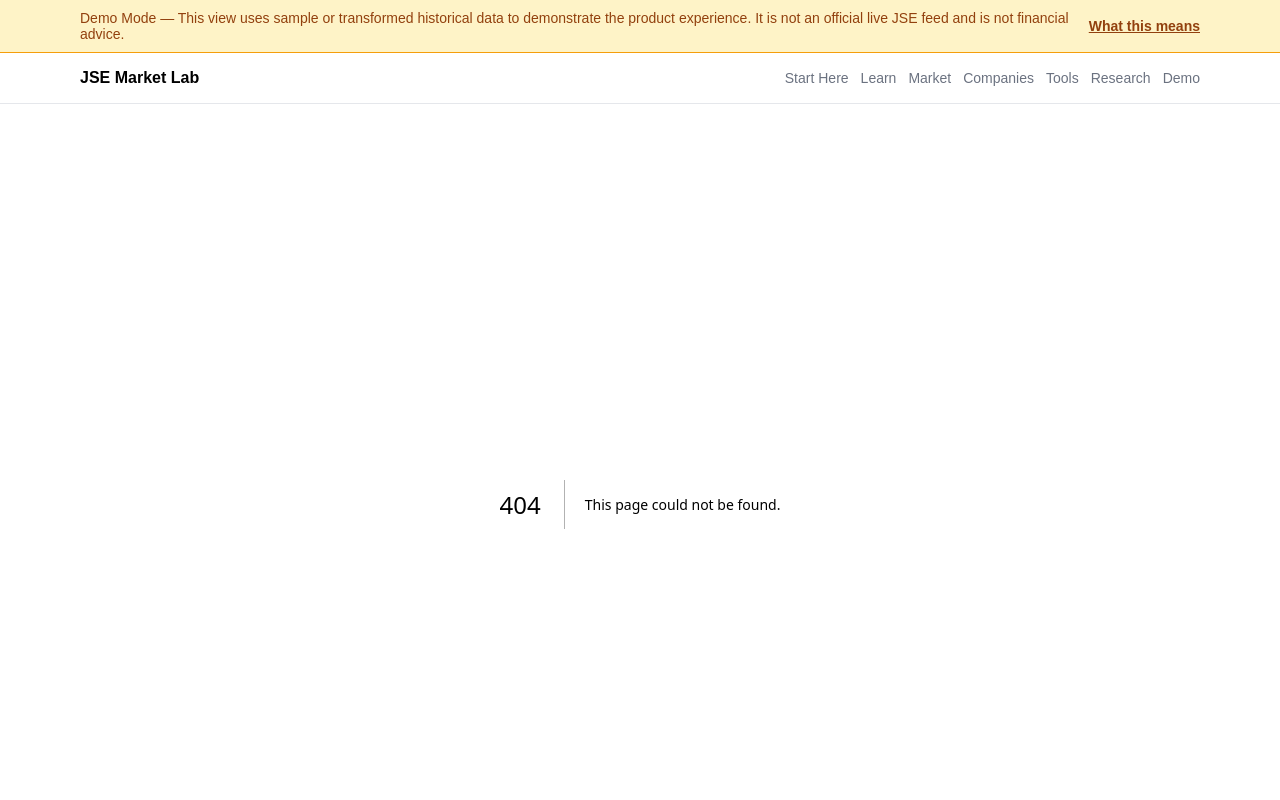
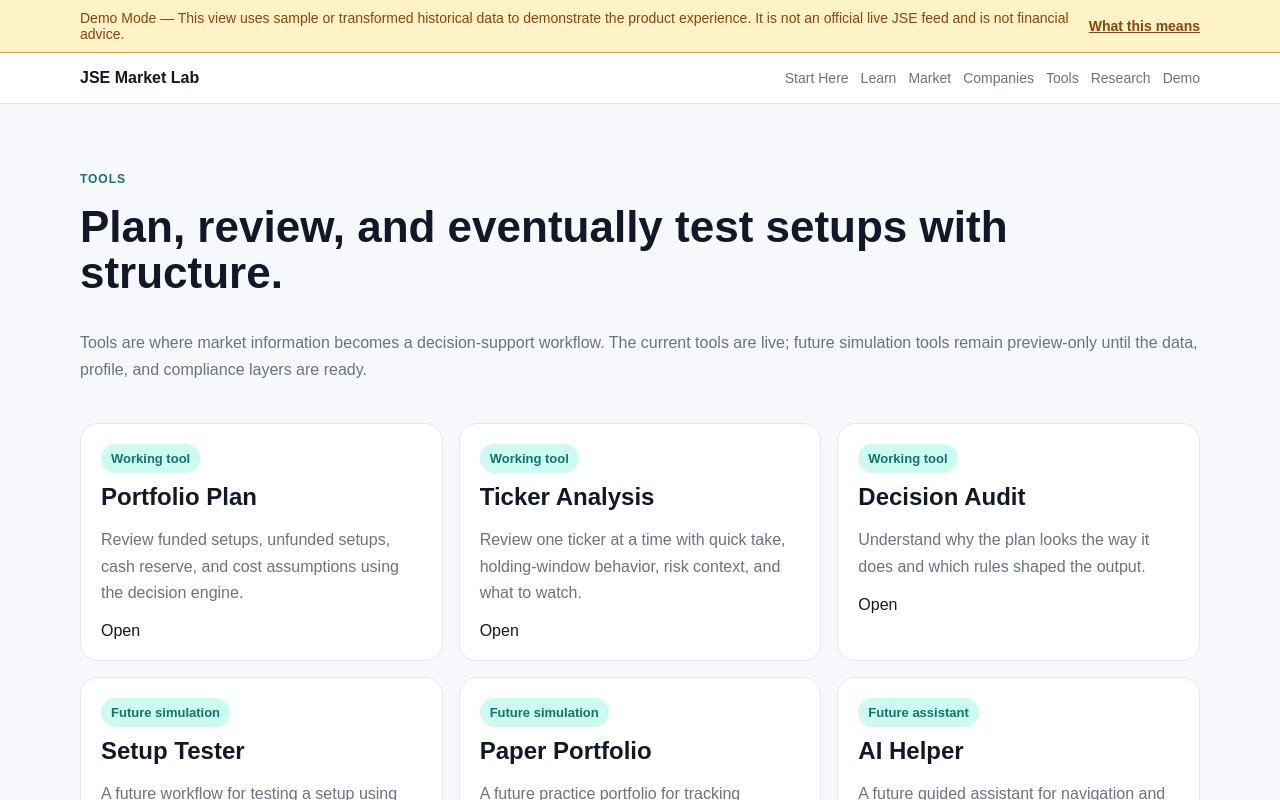
Before and after one commit to beautifulmind9/jse-market-lab, a Next.js app in the folder frontend/: page /tools in a window 1280 px wide. Before the commit this address had no page. Shown: the top 800 px of the page. Built offline with nearby package versions, Linux system fonts and the light colour scheme.

Commit message:
Add Tools landing page

```diff
--- /dev/null
+++ b/frontend/app/tools/page.tsx
@@ -0,0 +1,66 @@
+import Link from 'next/link';
+import { InfoCard } from '@/components/shared/InfoCard';
+
+const tools = [
+  {
+    title: 'Portfolio Plan',
+    label: 'Working tool',
+    body: 'Review funded setups, unfunded setups, cash reserve, and cost assumptions using the decision engine.',
+    href: '/portfolio',
+  },
+  {
+    title: 'Ticker Analysis',
+    label: 'Working tool',
+    body: 'Review one ticker at a time with quick take, holding-window behavior, risk context, and what to watch.',
+    href: '/ticker/JMMBGL',
+  },
+  {
+    title: 'Decision Audit',
+    label: 'Working tool',
+    body: 'Understand why the plan looks the way it does and which rules shaped the output.',
+    href: '/review',
+  },
+  {
+    title: 'Setup Tester',
+    label: 'Future simulation',
+    body: 'A future workflow for testing a setup using historical data before acting in the real market.',
+    href: '/platform-preview',
+  },
+  {
+    title: 'Paper Portfolio',
+    label: 'Future simulation',
+    body: 'A future practice portfolio for tracking simulated positions, outcomes, and lessons learned.',
+    href: '/platform-preview',
+  },
+  {
+    title: 'AI Helper',
+    label: 'Future assistant',
+    body: 'A future guided assistant for navigation and explanation, not stock picking or trade instructions.',
+    href: '/platform-preview',
+  },
+];
+
+export default function ToolsPage() {
+  return (
+    <div className="page-shell">
+      <section className="hero">
+        <span className="eyebrow">Tools</span>
+        <h1>Plan, review, and eventually test setups with structure.</h1>
+        <p>
+          Tools are where market information becomes a decision-support workflow. The current tools are
+          live; future simulation tools remain preview-only until the data, profile, and compliance layers
+          are ready.
+        </p>
+      </section>
+
+      <section className="grid">
+        {tools.map((tool) => (
+          <InfoCard key={tool.title} title={tool.title} label={tool.label}>
+            <p>{tool.body}</p>
+            <Link href={tool.href}>Open</Link>
+          </InfoCard>
+        ))}
+      </section>
+    </div>
+  );
+}
```
